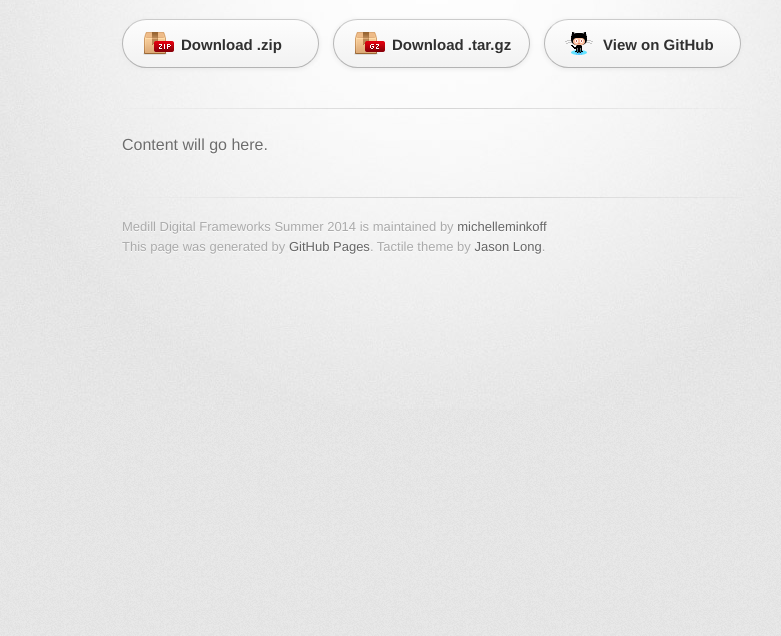
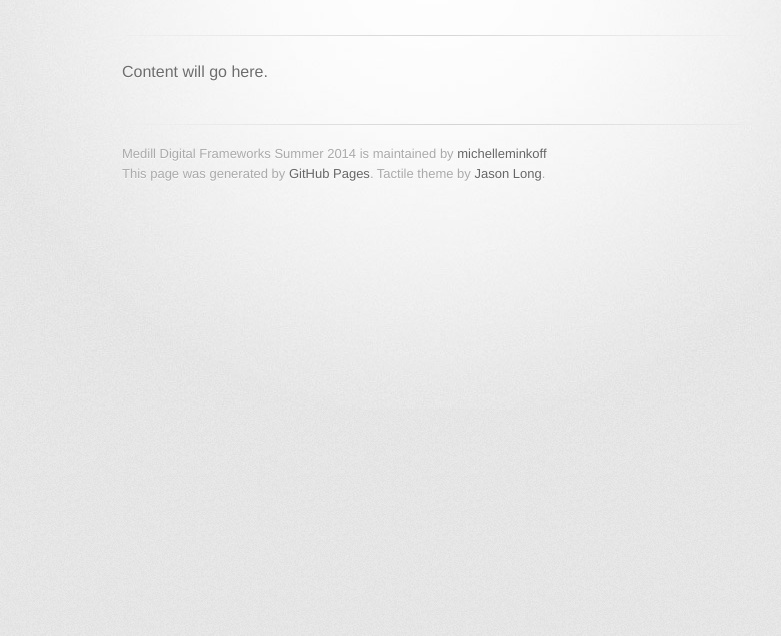
Before and after one commit to michelleminkoff/digitalframeworks, a plain HTML site: page index.html in a window 1280 px wide. Shown: the part 164-800 px from the top of the page, without its empty margins (208-989 px from the left). Drawn offline with Linux system fonts and the light colour scheme; a web font is replaced by a local one.

Commit message:
Removes downloads

```diff
--- a/index.html
+++ b/index.html
@@ -22,12 +22,6 @@
           <h2></h2>
         </header>
 
-        <section id="downloads" class="clearfix">
-          <a href="https://github.com/michelleminkoff/digitalframeworks.github.io/zipball/master" id="download-zip" class="button"><span>Download .zip</span></a>
-          <a href="https://github.com/michelleminkoff/digitalframeworks.github.io/tarball/master" id="download-tar-gz" class="button"><span>Download .tar.gz</span></a>
-          <a href="https://github.com/michelleminkoff/digitalframeworks.github.io" id="view-on-github" class="button"><span>View on GitHub</span></a>
-        </section>
-
         <hr>
 
         <section id="main_content">
```
